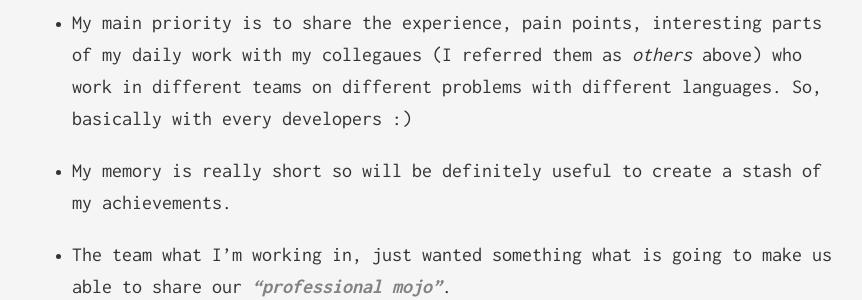
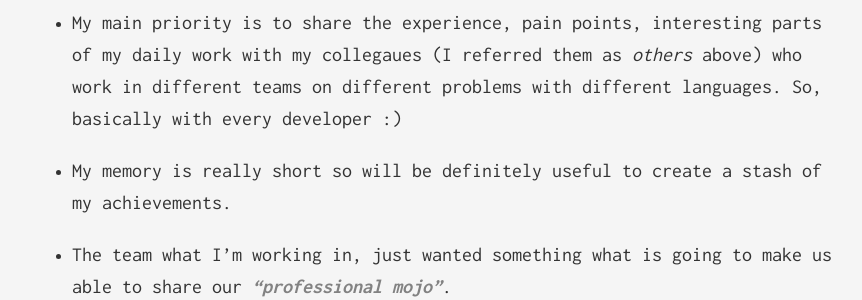
Before and after one commit to Binjaaa/binjaaa, a Jekyll site: the page built from _posts/2019-01-01-motivation.markdown, in a window 1280 px wide and 900 px high, scrolled down 1729 px. Shown: the part 216-516 px from the top of the window, without its empty margins (208-1070 px from the left). Built offline with Jekyll 4.4.1, drawn with Linux system fonts in a browser that asks for light colours.

Commit message:
Fix typo

```diff
--- a/_posts/2019-01-01-motivation.markdown
+++ b/_posts/2019-01-01-motivation.markdown
@@ -31,7 +31,7 @@ Let's finally talk about the main purpose of the post. Why and most importantly,
 I believe blogging is one of the best solutions to give some visibilty about my work, share my passion and share the feeling of figuring out some hard problem.
 
 Motivations:
-- My main priority is to share the experience, pain points, interesting parts of my daily work with my collegaues (I referred them as *others* above) who work in different teams on different problems with different languages. So, basically with every developers :)
+- My main priority is to share the experience, pain points, interesting parts of my daily work with my collegaues (I referred them as *others* above) who work in different teams on different problems with different languages. So, basically with every developer :)
 
 - My memory is really short so will be definitely useful to create a stash of my achievements.
 
```
